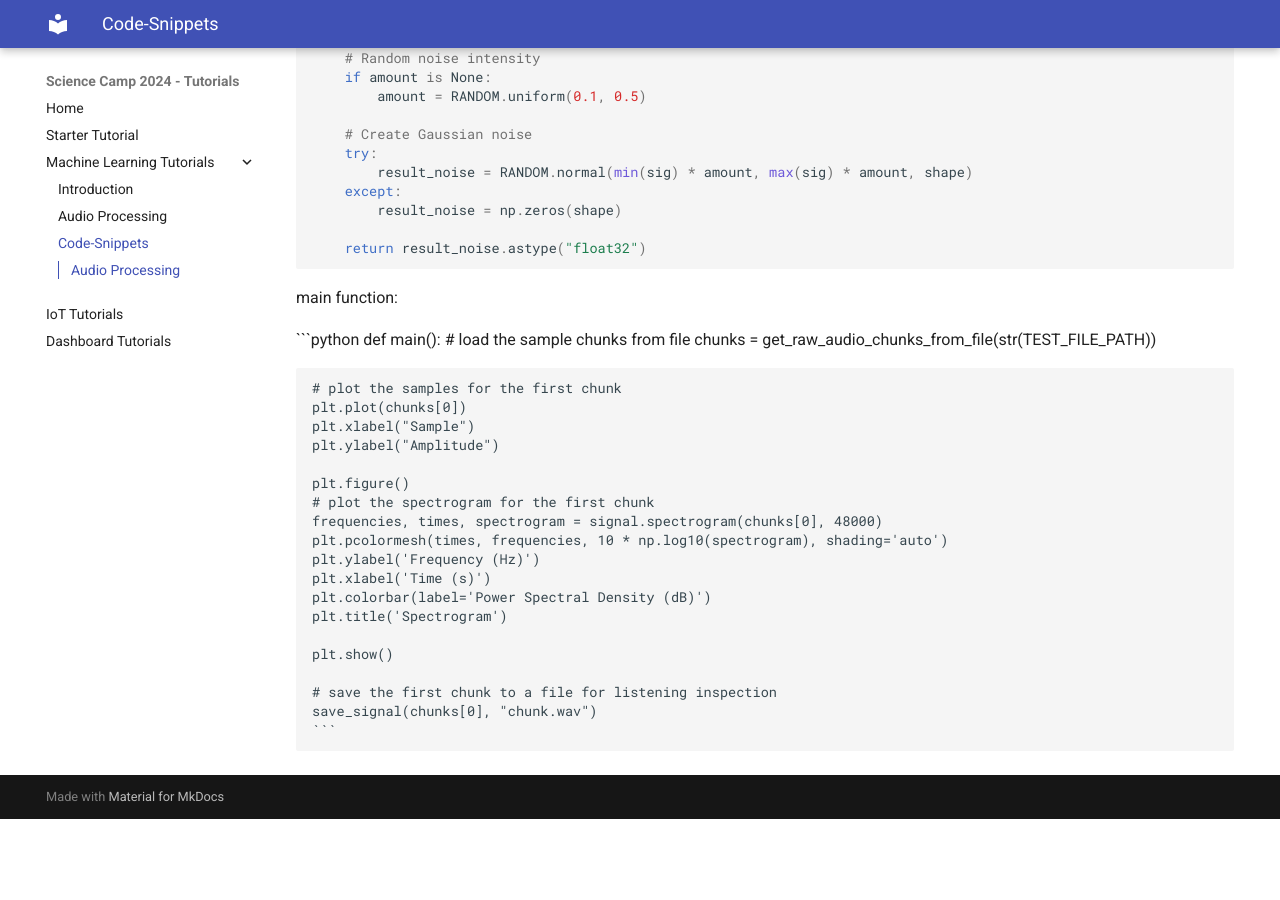
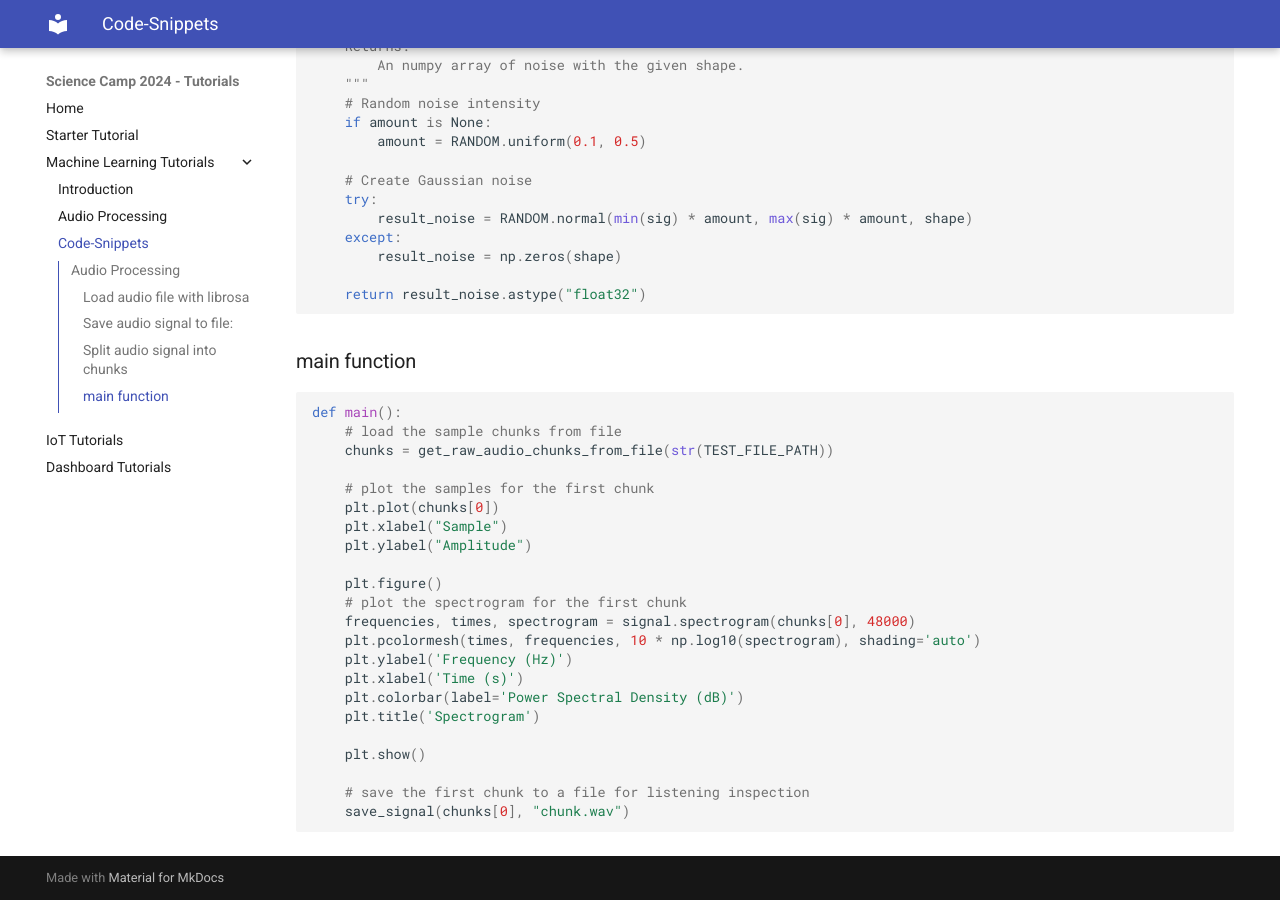
Before and after one commit to Science-Camp-TUI/tutorials, an MkDocs documentation site: the page built from docs/machine-learning/code-snippets.md, in a window 1280 px wide and 900 px high, scrolled down 1820 px. Built offline with MkDocs 1.6.1 and Material for MkDocs 9.7.7, drawn with Linux system fonts in a browser that asks for light colours; before the commit the page ends 2639 px from its top, so only the background shows below that; some of the changed text lies outside the part shown.

Commit message:
update code snippet formatting

`````diff
--- a/docs/machine-learning/code-snippets.md
+++ b/docs/machine-learning/code-snippets.md
@@ -2,7 +2,7 @@
 
 ## Audio Processing
 
-Load audio file with librosa:
+### Load audio file with librosa
 
 ```python
 def open_audio_file(path: str, sample_rate=48000, offset=0.0, duration=None):
@@ -23,7 +23,7 @@ def open_audio_file(path: str, sample_rate=48000, offset=0.0, duration=None):
     return sig, rate
 ```
 
-Save audio signal to file:
+### Save audio signal to file:
 
 ```python
 def open_audio_file(path: str, sample_rate=48000, offset=0.0, duration=None):
@@ -37,7 +37,7 @@ def open_audio_file(path: str, sample_rate=48000, offset=0.0, duration=None):
     sf.write(fname, sig, 48000, "PCM_16")
 ```
 
-Split audio signal into chunks:
+### Split audio signal into chunks
 
 ```python
 def split_signal(sig, rate, seconds, overlap, min_len):
@@ -71,10 +71,10 @@ def split_signal(sig, rate, seconds, overlap, min_len):
     return sig_splits
 ````
 
-
-Create noise:
+### Create noise
 
 ```python
+
 def noise(sig, shape, amount=None):
     """Creates noise.
 
@@ -101,9 +101,10 @@ def noise(sig, shape, amount=None):
     return result_noise.astype("float32")
 ```
 
-main function:
+### main function
 
 ```python
+
 def main():
     # load the sample chunks from file
     chunks = get_raw_audio_chunks_from_file(str(TEST_FILE_PATH))
@@ -126,4 +127,4 @@ def main():
 
     # save the first chunk to a file for listening inspection
     save_signal(chunks[0], "chunk.wav")
-    ```
+```
`````
